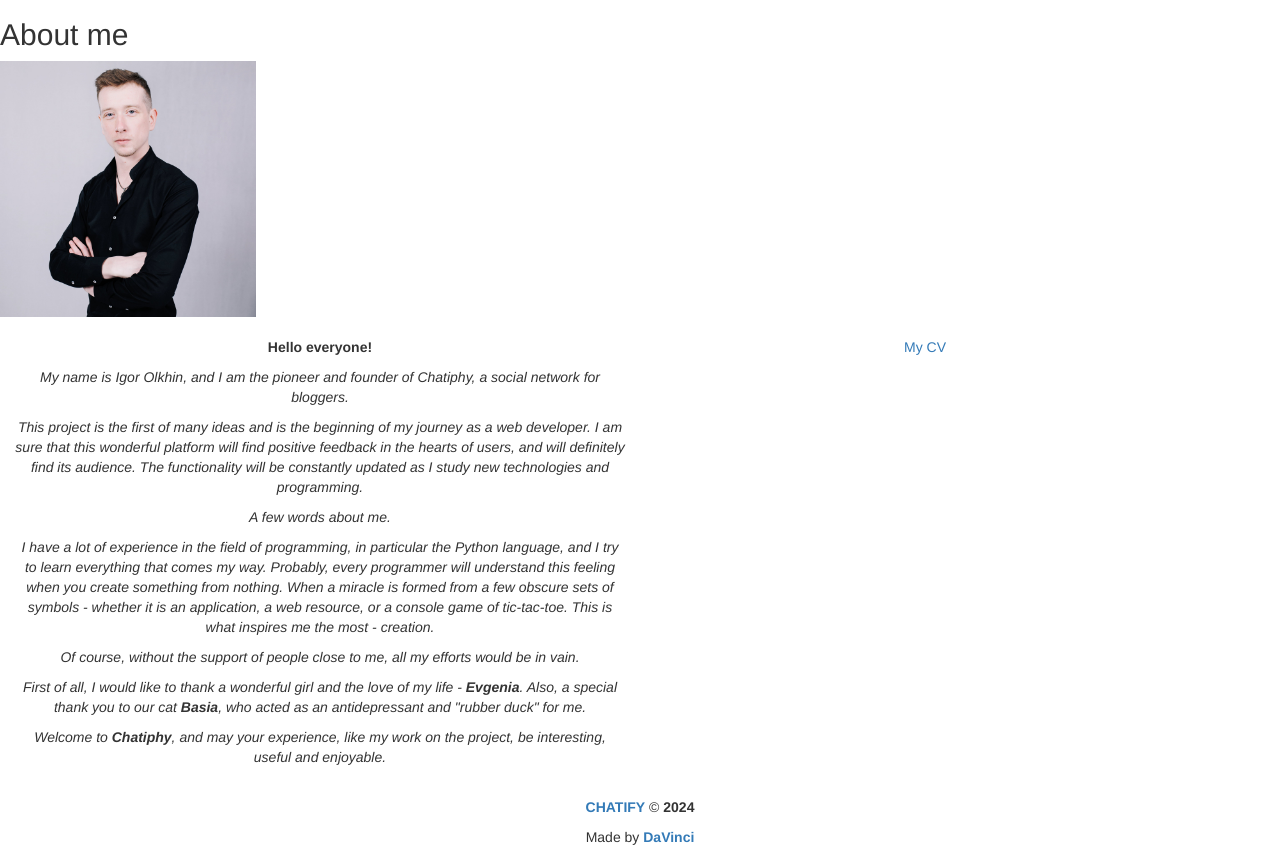
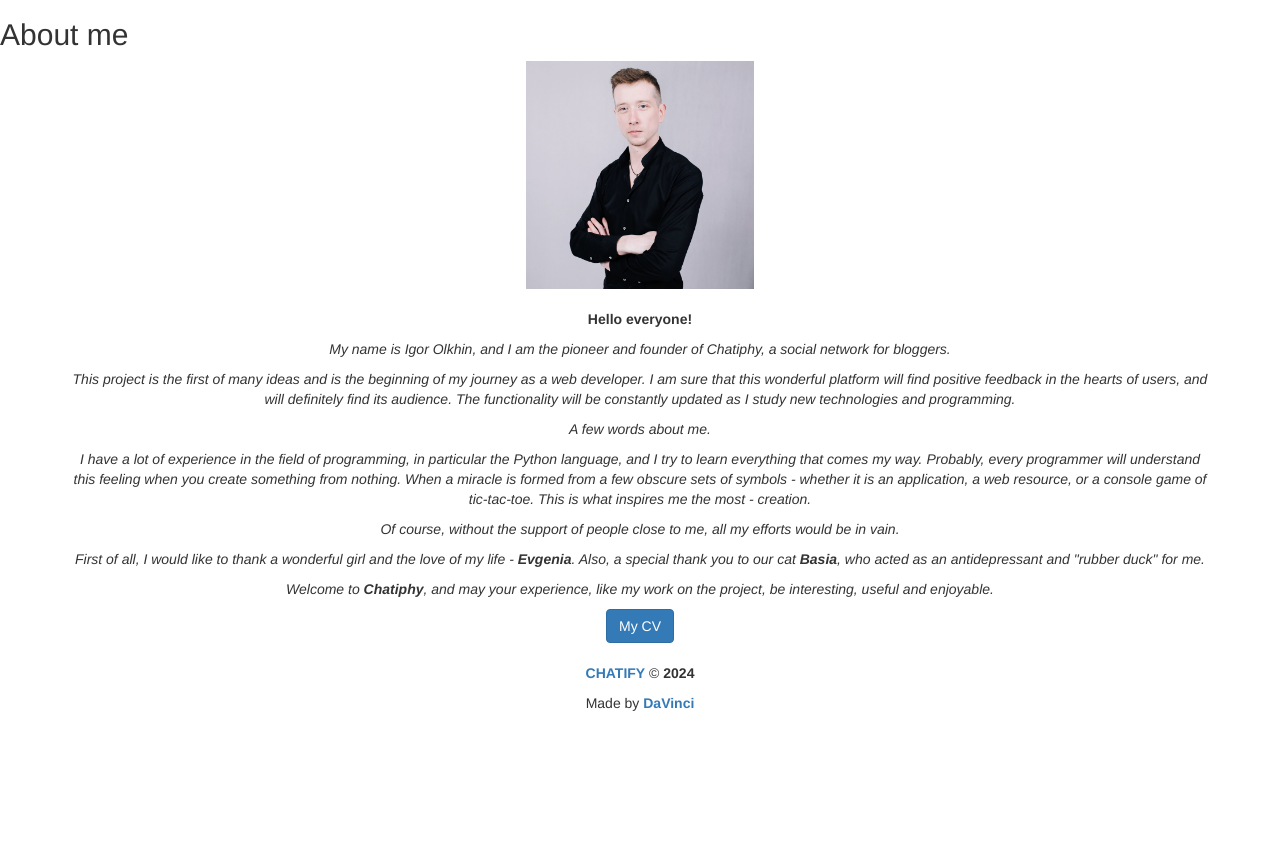
Before and after one commit to DaVinci89/Chatiphy, a Django app: page /about/author/ in a window 1280 px wide. Shown: the part 182-1039 px from the top of the page. After the commit the page ends 893 px from the top, so only its background shows below. Run offline with Django 5.2, Linux system fonts and the light colour scheme; some libraries are stand-ins or nearby versions.

Commit message:
Fixed users auth pages. Changed author page.

```diff
--- a/Chatiphy/static/css/styles.css
+++ b/Chatiphy/static/css/styles.css
@@ -8,6 +8,7 @@
         width: 100%;
         background-color: #fff;
         max-width: 100%;
+        height: auto;
         margin-left: auto;
         margin-right: auto;
     }
@@ -55,6 +56,7 @@
         width: 100%;
         background-color: #fff;
         max-width: 100%;
+        height: auto;
         margin-left: auto;
         margin-right: auto;
 
--- a/Chatiphy/templates/about/author.html
+++ b/Chatiphy/templates/about/author.html
@@ -3,12 +3,12 @@
 {% block title %}About author{% endblock %}
 {% block header %}<h2>About me</h2>{% endblock %}
 {% block content %}
-    <aside>
+    <div class="container py-5 text-center">
+        <article>
+            <div class="author-img">
                 <img width="20%" height="5%" src="{% static 'img/author.jpg' %}" alt="author">
-    </aside>
+            </div>
             <br>
-    <div class="container-fluid py-5 col-md-6 text-center">
-        <article>
             <p><b>Hello everyone!</b></p>
             <i><p>My name is Igor Olkhin, and I am the pioneer and founder of Chatiphy, a social network for bloggers.</p>
             <p> This project is the first of many ideas and is the beginning of my journey as a web developer. I am sure that this wonderful platform will find positive feedback in the hearts of users, and will definitely find its audience. The functionality will be constantly updated as I study new technologies and programming.</p>
@@ -21,6 +21,6 @@
         </article>
     </div>
     <div class="container my-5 py-5 text-center">
-        <a class="page-link" href="https://cvdoc.ai/r/2860L9a4jg">My CV</a>
+        <a class="btn btn-primary" href="https://cvdoc.ai/r/2860L9a4jg">My CV</a>
     </div>
 {% endblock %}
--- a/Chatiphy/templates/includes/header.html
+++ b/Chatiphy/templates/includes/header.html
@@ -1,5 +1,4 @@
 {% load static %}
-{% block banner %}{% endblock %}
 <div class="header-line">
     <div class="header-logo">
         <h2 class="navbar-brand" style="color:#003366">CHATIPHY</h2>
@@ -20,13 +19,13 @@
 </div>
 <nav class="navbar navbar-expand-lg navbar-light bg-light fixed-top">
     <div class="btn-menu">
-    <button class="btn btn-primary navbar-toggler ms-auto d-md-none" type="button" data-bs-toggle="collapse" data-bs-target="#navbarNav" aria-controls="navbarNav" aria-expanded="false" aria-label="Menu">
+    <button class="btn btn-primary navbar-toggler d-md-none" type="button" data-bs-toggle="collapse" data-bs-target="#navbarNav" aria-controls="navbarNav" aria-expanded="false" aria-label="Menu">
         <span class="navbar-toggler-icon"></span>
         | | |
     </button>
     </div>
     <div class="collapse navbar-collapse justify-content-end d-none d-md-block" id="navbarNav"><br>
-        <ul class="nav ml-auto nav-pills">
+        <ul class="nav ml-auto mr-auto nav-pills">
             <div class="search-form text-center d-inline-block">
                 <form class="form-inline" action="/">
                     <input name="q" class="form-control form-control-lg mr-sm-2 d-inline-block" type="search" placeholder="Search" {% if keyword %} value="{{ keyword }}" {% endif %}>
--- a/Chatiphy/templates/users/login.html
+++ b/Chatiphy/templates/users/login.html
@@ -1,12 +1,6 @@
 {% extends 'base_form.html' %}
 {% load static %}
 {% block title %}Log In{% endblock %}
-{% block banner %}
-<div class="">
-    <a href="/"><img width="100%" height="100%" src="{% static 'img/logo.png' %}" alt="logo"></a>
-</div>
-<br>
-{% endblock %}
 {% block button %}Log In{% endblock %}
 {% block link %}
     <a href="{% url 'users:password_reset' %}" class="btn btn-link">Forget password?</a>
--- a/Chatiphy/templates/users/password_change.html
+++ b/Chatiphy/templates/users/password_change.html
@@ -1,10 +1,4 @@
 {% extends 'base_form.html' %}
 {% load static %}
 {% block title %}Change Password{% endblock %}
-{% block banner %}
-<div class="">
-    <a href="/"><img width="100%" height="100%" src="{% static 'img/logo.png' %}" alt="logo"></a>
-</div>
-<br>
-{% endblock %}
 {% block button %}Set new Password{% endblock %}
--- a/Chatiphy/templates/users/password_reset.html
+++ b/Chatiphy/templates/users/password_reset.html
@@ -1,12 +1,6 @@
 {% extends 'base_form.html' %}
 {% load static %}
 {% block title %}Reset Password{% endblock %}
-{% block banner %}
-<div class="">
-    <a href="/"><img width="100%" height="100%" src="{% static 'img/logo.png' %}" alt="logo"></a>
-</div>
-<br>
-{% endblock %}
 {% block card-header %}
     {% if error_message %}
         <div class="card-header alert alert-danger">
--- a/Chatiphy/templates/users/signup.html
+++ b/Chatiphy/templates/users/signup.html
@@ -1,10 +1,4 @@
 {% extends 'base_form.html' %}
 {% load static %}
 {% block title %}Sign Up{% endblock %}
-{% block banner %}
-<div class="">
-    <a href="/"><img width="100%" height="100%" src="{% static 'img/logo.png' %}" alt="logo"></a>
-</div>
-<br>
-{% endblock %}
 {% block button %}Sign Up{% endblock %}
```
Lines whose indentation alone changed are shown as unchanged.
